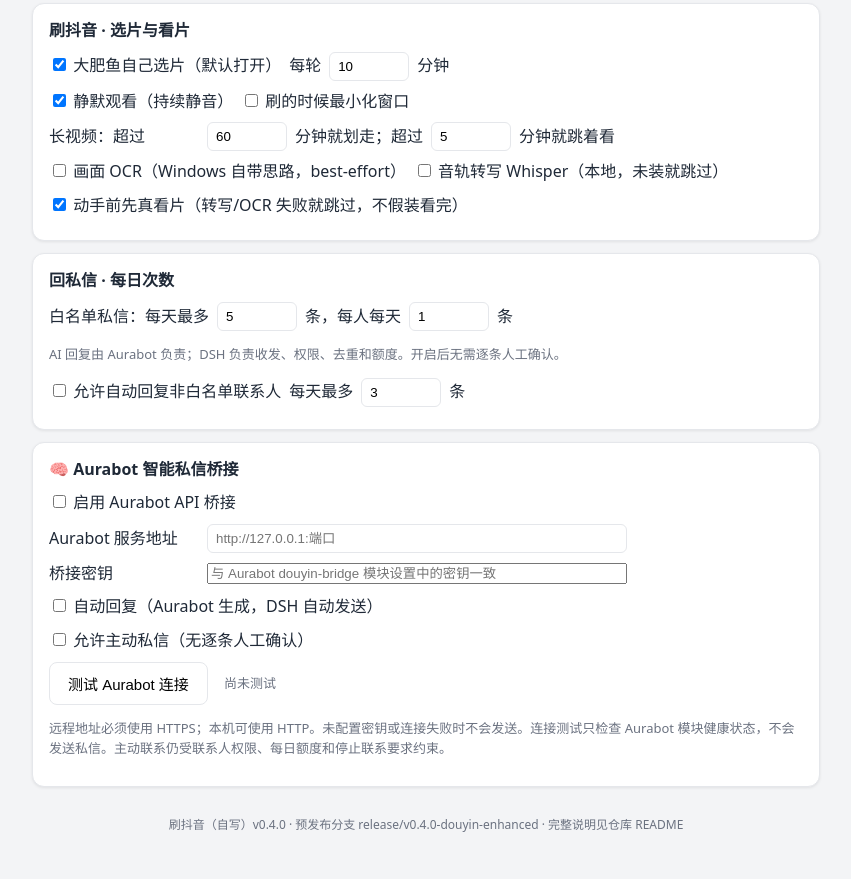
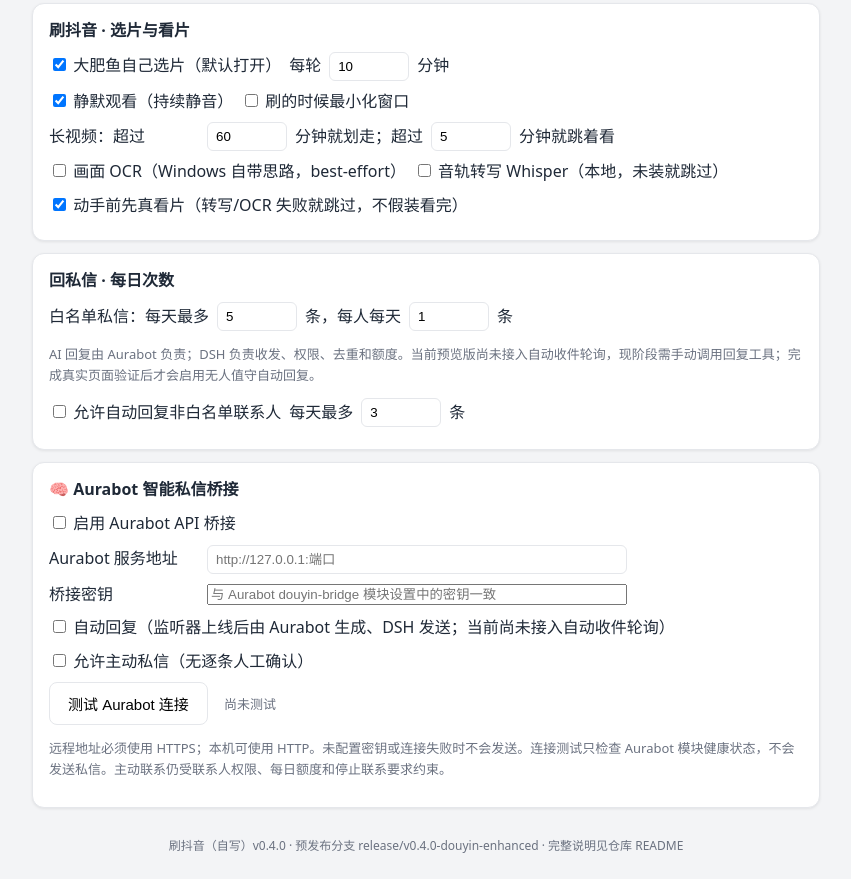
Before and after one commit to zhaoxj59/dsh-douyin-gonzalez, a website: page settings/settings.html in a window 1280 px wide. Shown: the part 1271-2150 px from the top of the page, without its empty margins (214-1065 px from the left). Before the commit the page ends 2129 px from the top, so only its background shows below. Drawn offline with Linux system fonts and the light colour scheme; no server answers.

Commit message:
Clarify auto-reply listener is not yet available

```diff
--- a/settings/settings.html
+++ b/settings/settings.html
@@ -144,14 +144,14 @@
   </div>
   <div class="section"><h2>回私信 · 每日次数</h2>
     <div class="field"><label>白名单私信：每天最多</label> <input type="number" id="cfg-caps-dmReplyPerDay" min="0" max="50" value="5"> 条，每人每天 <input type="number" id="cfg-caps-dmReplyPerContactPerDay" min="0" max="10" value="1"> 条</div>
-    <p class="muted">AI 回复由 Aurabot 负责；DSH 负责收发、权限、去重和额度。开启后无需逐条人工确认。</p>
+    <p class="muted">AI 回复由 Aurabot 负责；DSH 负责收发、权限、去重和额度。当前预览版尚未接入自动收件轮询，现阶段需手动调用回复工具；完成真实页面验证后才会启用无人值守自动回复。</p>
     <div class="field"><label><input type="checkbox" id="cfg-strangerReply-enabled"> 允许自动回复非白名单联系人</label> 每天最多 <input type="number" id="cfg-strangerReply-perDay" min="0" max="20" value="3"> 条</div>
   </div>
   <div class="section"><h2>🧠 Aurabot 智能私信桥接</h2>
     <div class="field"><label><input type="checkbox" id="cfg-aurabotBridge-enabled"> 启用 Aurabot API 桥接</label></div>
     <div class="field"><label>Aurabot 服务地址</label> <input class="wide" type="text" id="cfg-aurabotBridge-baseUrl" value="" placeholder="http://127.0.0.1:端口"></div>
     <div class="field"><label>桥接密钥</label> <input class="wide" type="password" id="cfg-aurabotBridge-token" placeholder="与 Aurabot douyin-bridge 模块设置中的密钥一致"></div>
-    <div class="field"><label><input type="checkbox" id="cfg-aurabotBridge-autoReply"> 自动回复（Aurabot 生成，DSH 自动发送）</label></div>
+    <div class="field"><label><input type="checkbox" id="cfg-aurabotBridge-autoReply"> 自动回复（监听器上线后由 Aurabot 生成、DSH 发送；当前尚未接入自动收件轮询）</label></div>
     <div class="field"><label><input type="checkbox" id="cfg-aurabotBridge-autoProactive"> 允许主动私信（无逐条人工确认）</label></div>
     <div class="field"><button id="aurabotBridgeTestBtn" type="button">测试 Aurabot 连接</button><span id="aurabotBridgeTestResult" class="muted">尚未测试</span></div>
     <p class="muted">远程地址必须使用 HTTPS；本机可使用 HTTP。未配置密钥或连接失败时不会发送。连接测试只检查 Aurabot 模块健康状态，不会发送私信。主动联系仍受联系人权限、每日额度和停止联系要求约束。</p>
```
